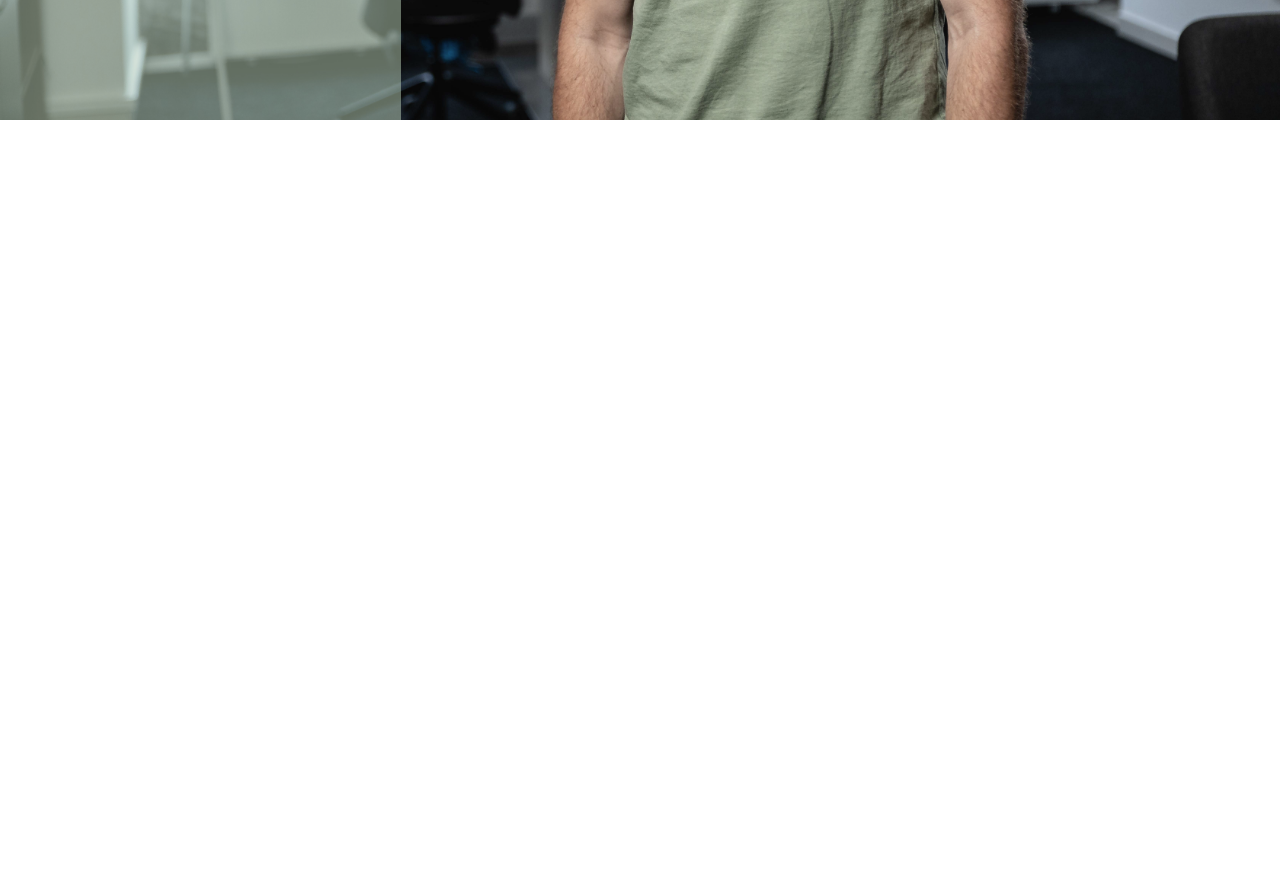
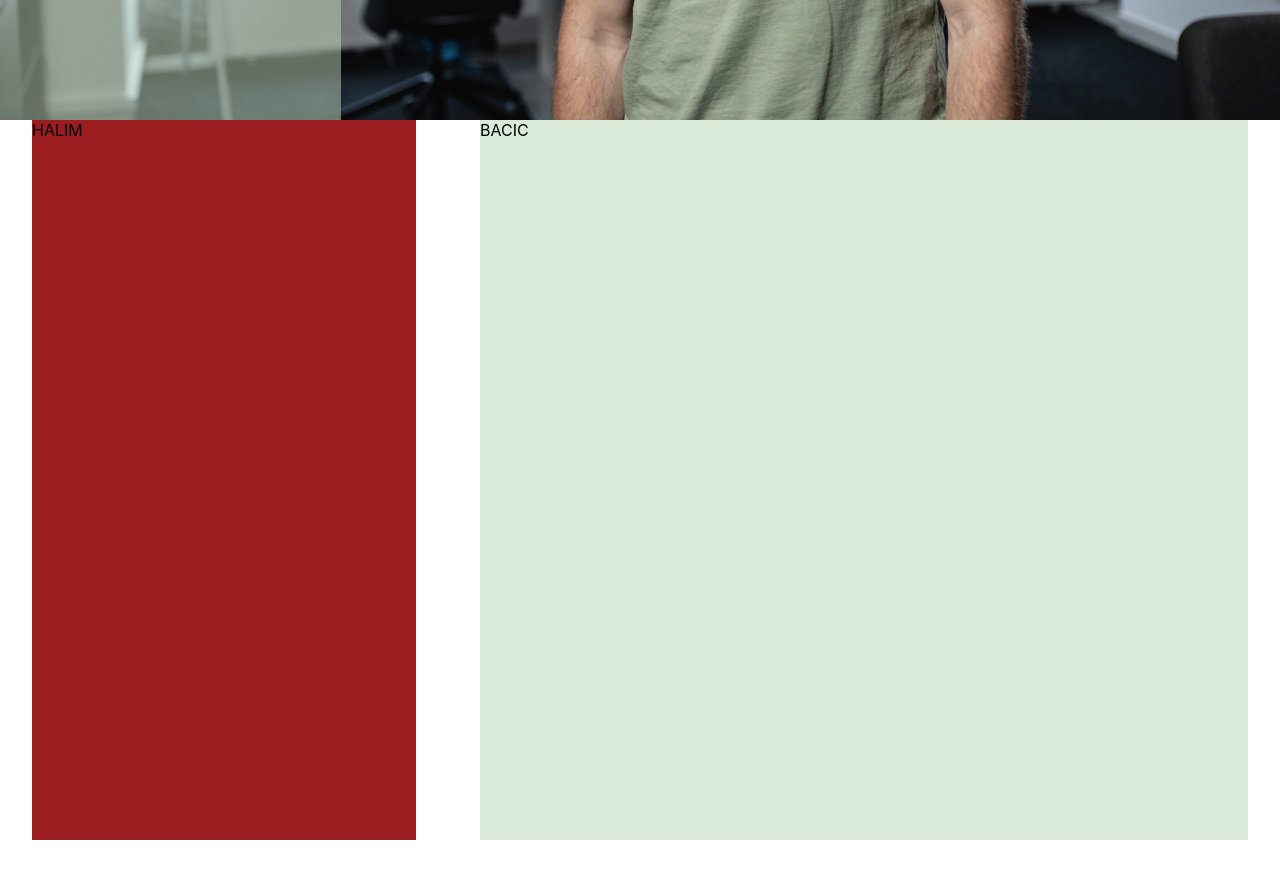
Before and after one commit to HalimBacic/HalimBacicDev, a React (Create React App) app in the folder halimbacic/: page / in a window 1280 px wide. Shown: the part 680-1558 px from the top of the page. Before the commit the page ends 800 px from the top, so only its background shows below. Built offline with nearby package versions, Linux system fonts and the light colour scheme; a web font is replaced by a local one.

Commit message:
About added

```diff
--- a/halimbacic/src/App.js
+++ b/halimbacic/src/App.js
@@ -2,12 +2,14 @@ import './App.css';
 
 import { NextUIProvider } from '@nextui-org/react';
 import Home from './components/Home';
+import About from './components/About';
 
 
 function App({ Component }) {
   return (
     <div>
       <Home></Home>
+      <About></About>
       {/* <NextUIProvider>
         <Component />
       </NextUIProvider> */}
--- a/halimbacic/src/components/About.js
+++ b/halimbacic/src/components/About.js
@@ -1,12 +1,16 @@
-import { Stack } from '@mui/material'
+import { Box, Stack } from '@mui/material'
 import React from 'react'
+import '../style/about.css'
 
 function About() {
   return (
-    <div>
-        <Stack direction="column">
-
-        </Stack>
+    <div className='aboutContainer'>
+              <Box className='leftBox' sx={{width:'30%', height:'90%'}}>
+                HALIM
+              </Box>
+              <Box className='rightBox' sx={{width:'60%', height:'90%'}}>
+                BACIC
+              </Box>
     </div>
   )
 }
--- a/halimbacic/src/components/MainNavigation.js
+++ b/halimbacic/src/components/MainNavigation.js
@@ -19,7 +19,7 @@ function MainNavigation() {
             <Button sx={simpleButton} className='simpleButtonCss'>Projects</Button>
             <Button sx={simpleButton} className='simpleButtonCss'>In progress</Button>
             <Button sx={simpleButton} className='simpleButtonCss'>Contacts</Button>
-            <Sign></Sign>
+            {/* <Sign></Sign> */}
         </Stack>
     </div>
   )
--- /dev/null
+++ b/halimbacic/src/style/about.css
@@ -0,0 +1,18 @@
+.aboutContainer
+{
+    height:100vh;
+    margin:0;
+    display: flex;
+    flex-direction: row;
+    justify-content: space-around;
+}
+
+.rightBox
+{
+    background-color: rgba(181, 214, 178, .5);
+}
+
+.leftBox
+{
+    background-color: #9b1d20;
+}
```
